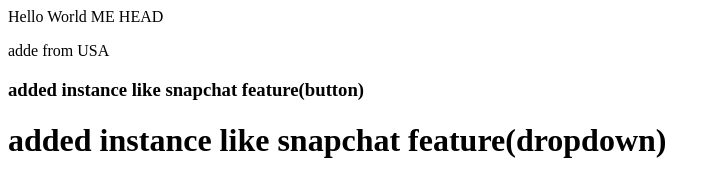
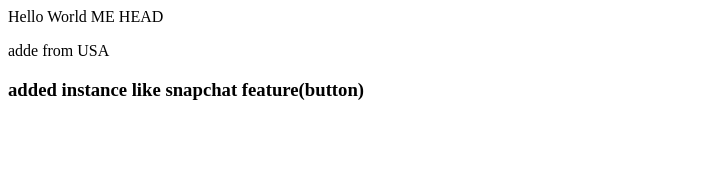
Before and after one commit to bindushree045-hash/Git-Github2, a plain HTML site: page index.html in a window 1280 px wide. Shown: the whole page, without its empty margins (0-720 px from the left). Drawn offline with Linux system fonts and the light colour scheme.

Commit message:
by mistake deleted

```diff
--- a/index.html
+++ b/index.html
@@ -9,7 +9,6 @@ Hello World ME HEAD
 
     <h3>added instance like snapchat feature(button)</h3>
 
-    <h1>added instance like snapchat feature(dropdown)</h1>
 
 </body>
 </html>
```
